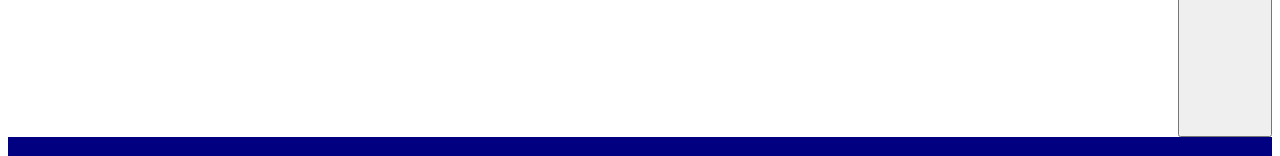
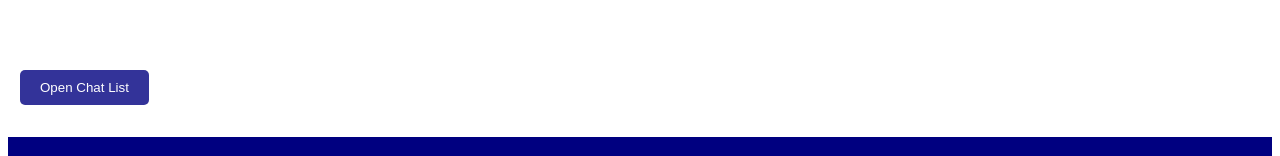
Before and after one commit to rouaa2003/my-app-master, a React (Create React App) app: page /main in a window 1280 px wide. Shown: the part 611-767 px from the top of the page. Built offline with nearby package versions, Linux system fonts and the light colour scheme; no server answers; sample sign-in values are in the browser's storage.

Commit message:
Revert "cccc"
This reverts commit f9f879cb3d5150c0825e63af7f9184f2000b6bc0.

```diff
--- a/src/components/ProductGrid.css
+++ b/src/components/ProductGrid.css
@@ -46,7 +46,6 @@
 .filter {
   flex: 1;
   min-width: 200px;
-
 }
 
 .filter label {
@@ -176,7 +175,39 @@
   opacity: 0.9;
 }
 
+.product-grid.shrink {
+  width: 65%; /* Shrink product grid width to 65% */
+}
 
+.chat-list-container {
+  width: 0;
+  overflow: hidden;
+  transition: width 0.3s;
+}
+
+.chat-list-container.open {
+  width: 35%; /* Set chat list container width to 35% */
+}
+
+.chat-list-toggle {
+  position: fixed;
+  bottom: 20px;
+  left: 20px;
+  background-color: #000080;
+  color: white;
+  border: none;
+  border-radius: 5px;
+  padding: 10px 20px;
+  cursor: pointer;
+  opacity: 0.8;
+  transition: opacity 0.3s;
+  z-index: 1000;
+  margin-bottom: 4rem;
+}
+
+.chat-list-toggle:hover {
+  opacity: 1;
+}
 .loading-indicator {
   display: flex;
   justify-content: center;
@@ -256,6 +287,3 @@
   color: #1a3d9f; /* Darker blue text on hover */
   cursor: pointer;
 }
-#search-input{
-  width:90%;
-}
```
